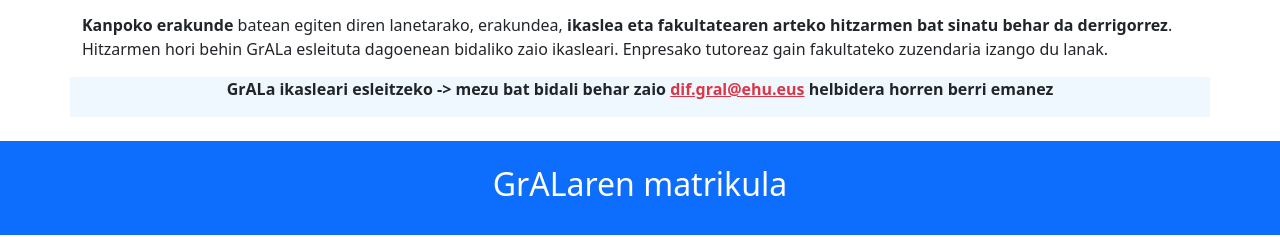
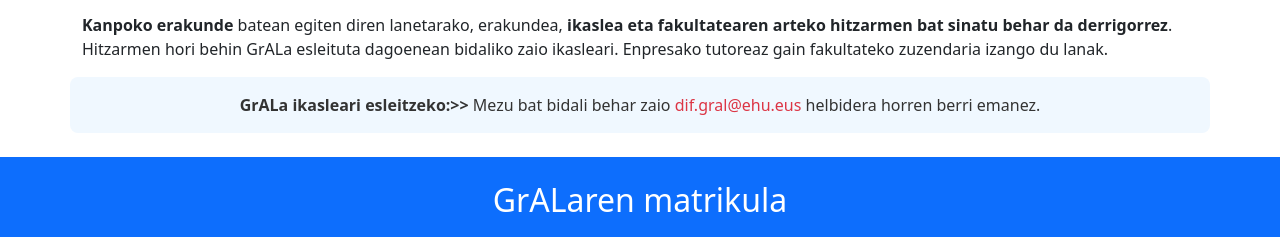
Before and after one commit to XabiAbaunz/PKE_Proiektua, a website: page html/informatika_araudia.html in a window 1280 px wide. Shown: the part 1690-1927 px from the top of the page. Drawn offline with nearby package versions, Linux system fonts and the light colour scheme.

Commit message:
ultimos retoques

```diff
--- a/html/informatika_araudia.html
+++ b/html/informatika_araudia.html
@@ -146,12 +146,12 @@
                <b> Kanpoko erakunde</b> batean egiten diren lanetarako, erakundea, <b>ikaslea eta fakultatearen arteko hitzarmen bat sinatu behar da derrigorrez</b>. Hitzarmen hori behin GrALa esleituta dagoenean bidaliko zaio ikasleari. Enpresako tutoreaz gain fakultateko zuzendaria izango du lanak.
             </p>
         </div>
-        <div class="col-md-12 text-center"  style="background-color: #f0f8ff;">
-            <p>
-                <b> GrALa ikasleari esleitzeko -> mezu bat bidali behar zaio <a class="text-danger">dif.gral@ehu.eus</a> helbidera horren berri emanez
-                </b>
+        <div class="col-md-12 text-center" style="background-color: #f0f8ff; padding: 1rem; border-radius: 8px;">
+            <p style="margin: 0; font-size: 1rem; color: #333;">
+                <strong>GrALa ikasleari esleitzeko:>></strong> Mezu bat bidali behar zaio <a href="mailto:dif.gral@ehu.eus" class="text-danger" style="text-decoration: none;">dif.gral@ehu.eus</a> helbidera horren berri emanez.
             </p>
         </div>
+
     </div>
 </section>
 
@@ -277,6 +277,9 @@
             <p>
                 Adibide gisa, ondoko estekan ikus ditzakezu aurreko ikasturtetan defendatu diren memoria batzuk.
             </p>
+            <a class="text-danger" style="font-weight: bold; text-decoration: none;">
+                *ADDI ez du ondo funtzionatzen*
+            </a>
         </div>
         <div class="col-12 text-center">
             <button type="button" class="btn btn-primary" onclick="window.location.href='https://www.ehu.eus/es/web/informatika-fakultatea/ikasketak/gradu-amaierako-proiektua#:~:text=Volver%20arriba-,Memorias%20defendidas%20en%20a%C3%B1os%20anteriores,-A%20modo%20ilustrativo';">    Aurreko urteetan defendatutako memoriak    </button>
```
